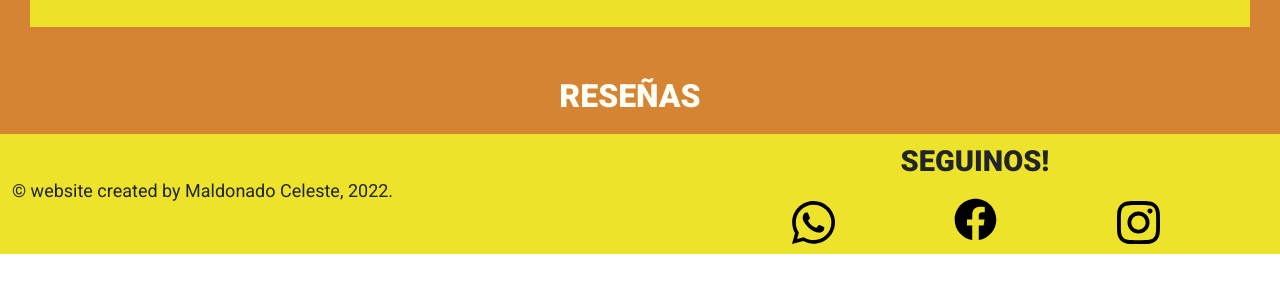
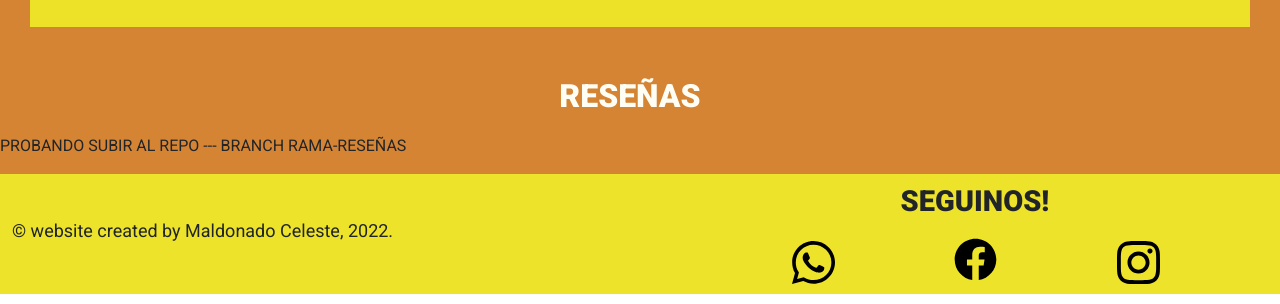
Before and after one commit to Maldonadocelee/Brisas-de-Yacanto, a plain HTML site: page index.html in a window 1280 px wide. Shown: the part 1629-1933 px from the top of the page. Before the commit the page ends 1893 px from the top, so only its background shows below. Drawn offline with nearby package versions, Linux system fonts and the light colour scheme.

Commit message:
agregue parrafo en reseña

```diff
--- a/index.html
+++ b/index.html
@@ -110,7 +110,7 @@
         </section>
         <section >
             <h2 class="subtitles">RESEÑAS</h2>
-
+            <p>PROBANDO SUBIR AL REPO --- BRANCH RAMA-RESEÑAS</p>
         </section>
     </main>
 
```
